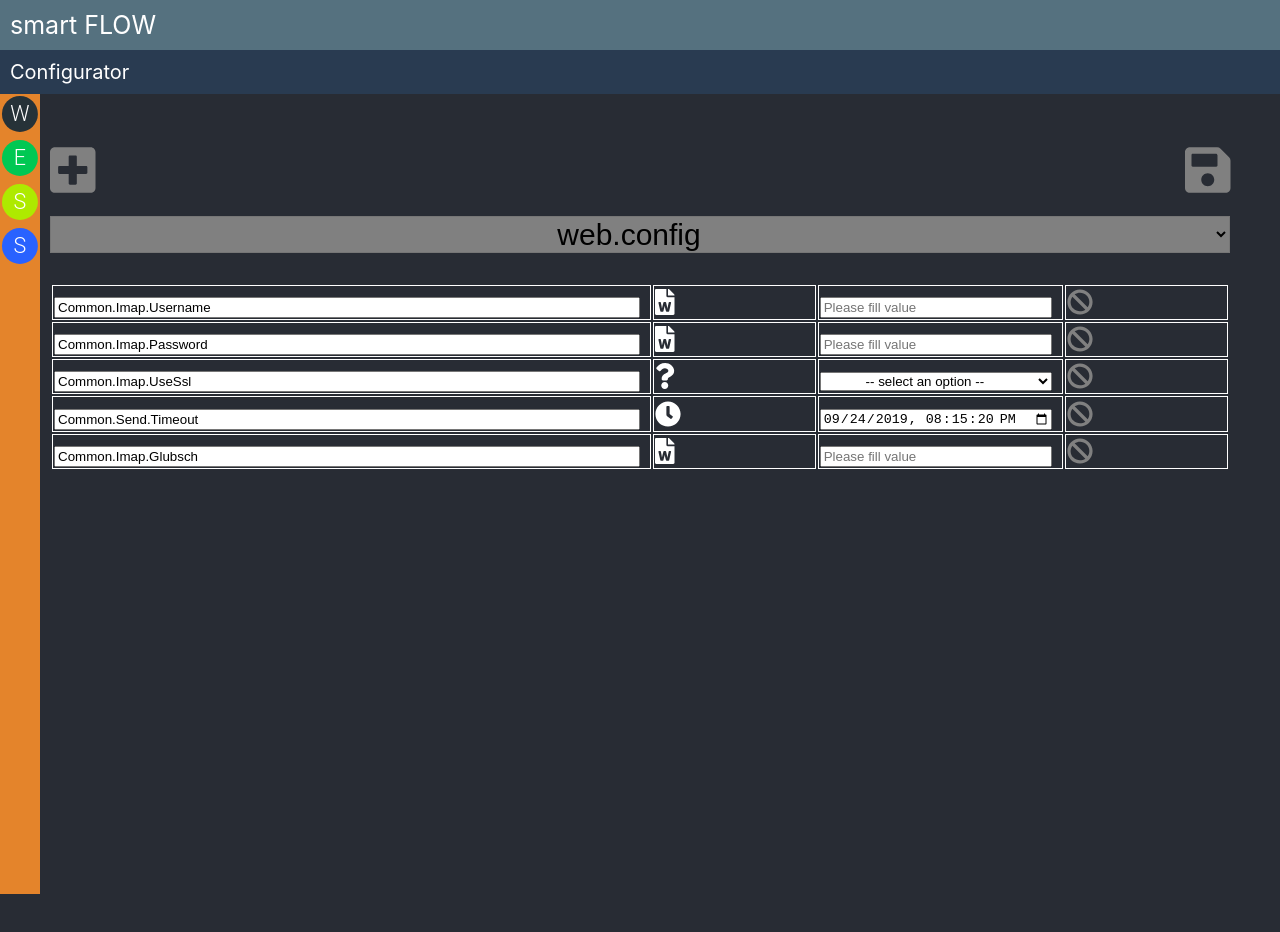
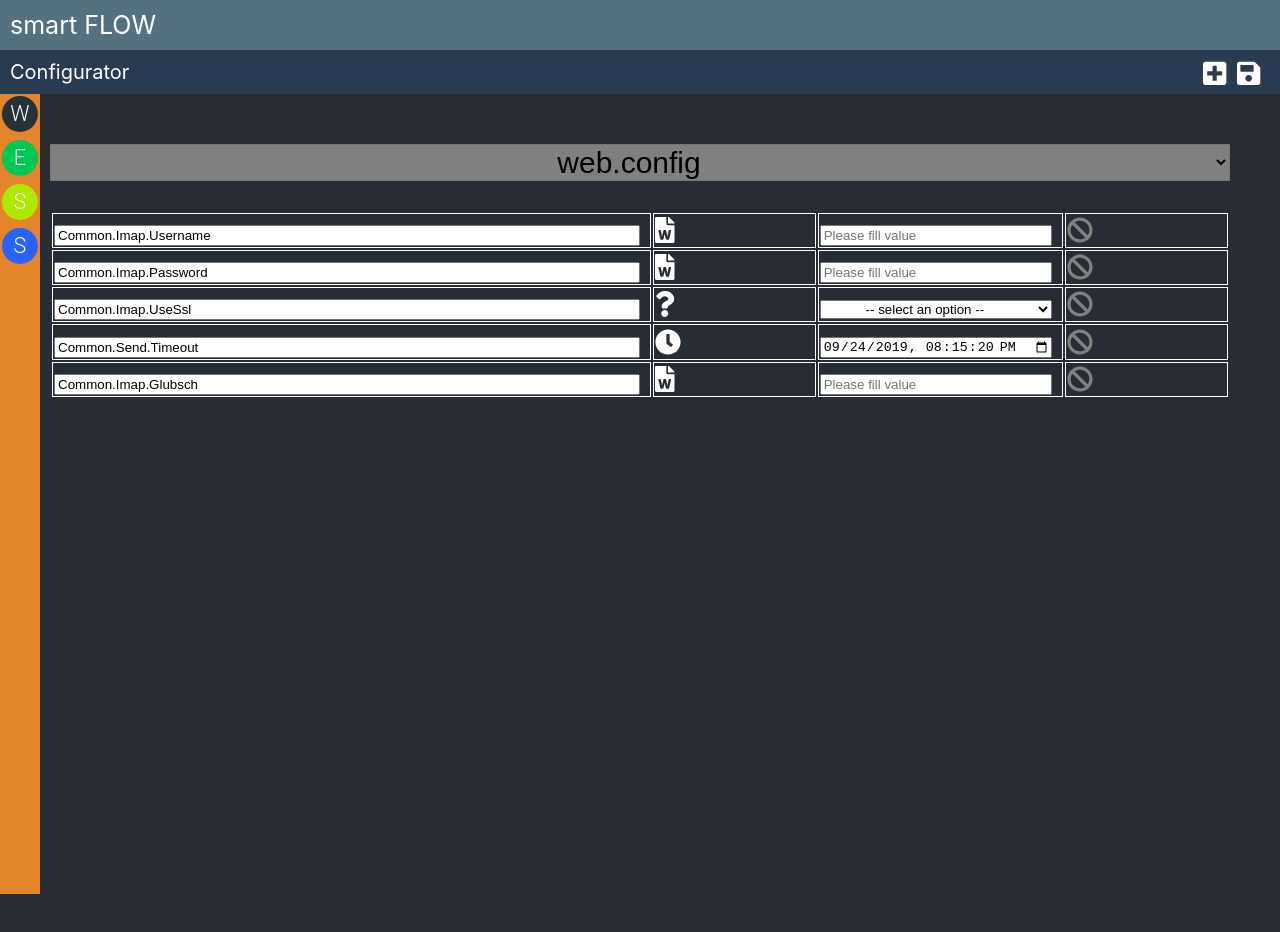
Before and after one commit to deBabbbe/ReactConfigurator, a React (Create React App) app: page / in a window 1280 px wide. Shown: the top 932 px of the page. Built offline with nearby package versions, Linux system fonts and the light colour scheme.

Commit message:
Moved save and add buttons to actionbar Made actionbar text none selectable

```diff
--- a/src/App.css
+++ b/src/App.css
@@ -16,6 +16,7 @@
   background-color: #293b51;
   color: white;
   padding: 10px;
+  user-select: none;
 }
 .ConfigBar {
   float: left;
@@ -27,12 +28,12 @@ th,
 td {
   border: 0.5px solid;
 }
-#saveButton {
-  margin: 0 0 20px 0;
+#saveButton,
+#addButton {
+  margin: 0 10px 0 0;
   float: right;
-  color: grey;
+  color: white;
 }
-#addButton,
 #removeButton {
   color: grey;
 }
--- a/src/App.js
+++ b/src/App.js
@@ -49,11 +49,9 @@ class App extends React.Component {
     return (
       <div className="App">
         <ApplicationBar />
-        <ActionBar />
+        <ActionBar addEntry={this.addEntry} save={this.save} />
         <ConfigBar configFileChanged={this.configFileChanged} />
         <header className="App-header">
-          <FontAwesomeIcon id="addButton" icon={faPlusSquare} size="2x" title="Hinzufügen" onClick={this.addEntry} />
-          <FontAwesomeIcon id="saveButton" icon={faSave} size="2x" title="Speichern" onClick={this.save} />
           <ConfigFileSelector configFileChanged={this.configFileChanged}></ConfigFileSelector>
           <table>
             <Entries data={this.state.data} removeEntry={this.removeEntry}></Entries>
--- a/src/App.scss
+++ b/src/App.scss
@@ -17,7 +17,8 @@
   font-size: 20px;
   background-color: #293B51;
   color: white;
-  padding: 10px
+  padding: 10px;
+  user-select: none;
 }
 
 .ConfigBar {
@@ -32,13 +33,13 @@ td {
   border: 0.5px solid;
 }
 
-#saveButton {
-  margin: 0 0 20px 0;
+#saveButton,
+#addButton {
+  margin: 0 10px 0 0;
   float: right;
-  color: grey;
+  color: white;
 }
 
-#addButton,
 #removeButton {
   color: grey;
 }
--- a/src/components/ActionBar.jsx
+++ b/src/components/ActionBar.jsx
@@ -1,5 +1,11 @@
 import React from "react";
+import { FontAwesomeIcon } from '@fortawesome/react-fontawesome'
+import { faSave, faPlusSquare } from '@fortawesome/free-solid-svg-icons'
 
-export function ActionBar() {
-    return <div className="ActionBar">Configurator</div>;
+export function ActionBar(props) {
+    return <div className="ActionBar">
+        Configurator
+        <FontAwesomeIcon id="saveButton" icon={faSave} size="lg" title="Speichern" onClick={props.save} />
+        <FontAwesomeIcon id="addButton" icon={faPlusSquare} size="lg" title="Hinzufügen" onClick={props.addEntry} />
+    </div>;
 }
```
